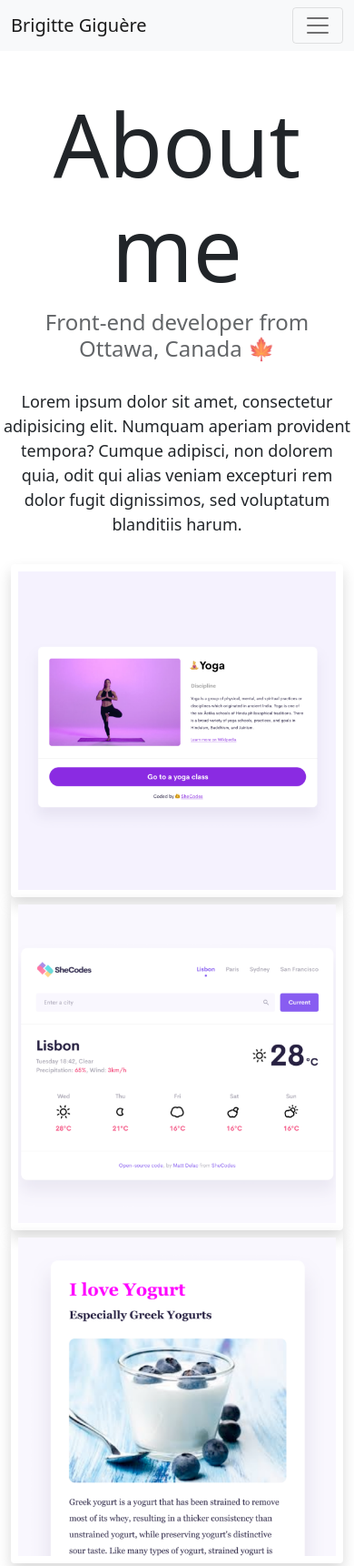
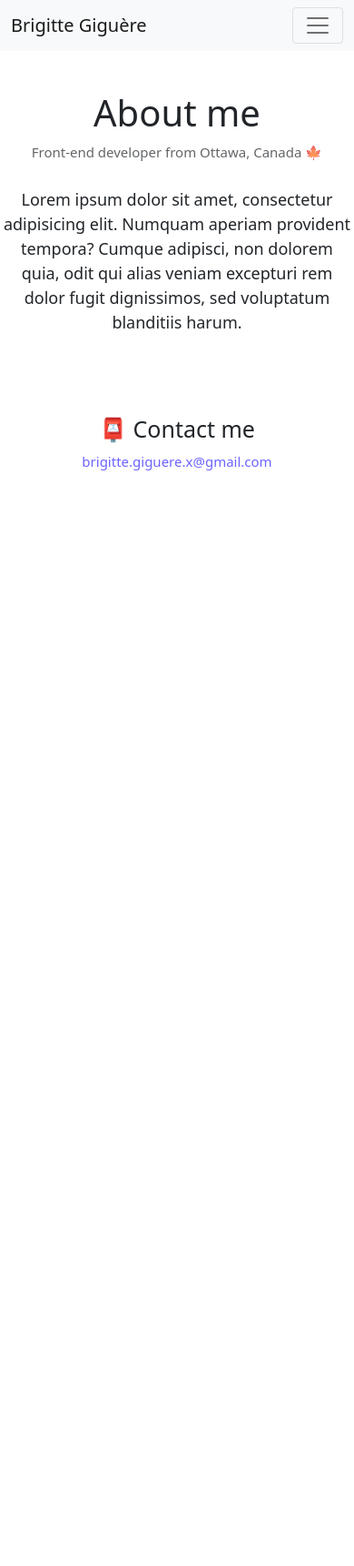
Before and after one commit to brigittex/week3-home-work, a plain HTML site: page about.html in a window 390 px wide. Shown: the top 1721 px of the page at 91% size. After the commit the page ends 844 px from the top, so only its background shows below. Drawn offline with nearby package versions, Linux system fonts and the light colour scheme.

Commit message:
Responsive improvements

```diff
--- a/about.html
+++ b/about.html
@@ -75,21 +75,21 @@
           <img
             src="images/yoga.png"
             alt="yoga"
-            class="img-fluid rounded shadow p-2"
+            class="img-fluid rounded shadow p-2 d-none d-md-block"
           />
         </div>
         <div class="col-sm-4">
           <img
             src="images/weather.png"
             alt="weather"
-            class="img-fluid rounded shadow p-2"
+            class="img-fluid rounded shadow p-2 d-none d-md-block"
           />
         </div>
         <div class="col-sm-4">
           <img
             src="images/yogurt.png"
             alt="yogurt"
-            class="img-fluid rounded shadow p-2"
+            class="img-fluid rounded shadow p-2 d-none d-md-block"
           />
         </div>
       </div>
--- a/style.css
+++ b/style.css
@@ -15,11 +15,11 @@ h3 {
 }
 
 h1 {
-  font-size: 96px;
+  font-size: 80px;
 }
 
 h2 {
-  font-size: 48px;
+  font-size: 40px;
 }
 
 h3 {
@@ -83,3 +83,27 @@ h3 {
 .email-link:hover {
   text-decoration: underline;
 }
+
+@media (max-width: 767px) {
+  h1 {
+    font-size: 40px;
+  }
+  h2 {
+    font-size: 25px;
+    text-align: center;
+  }
+  h3 {
+    font-size: 15px;
+  }
+  p {
+    text-align: center;
+  }
+  .app-link {
+    display: block;
+    margin: 0 auto;
+    text-align: center;
+  }
+  .email-link {
+    font-size: 15px;
+  }
+}
```
Also changed, not shown: index.html (+11 -3 lines).
